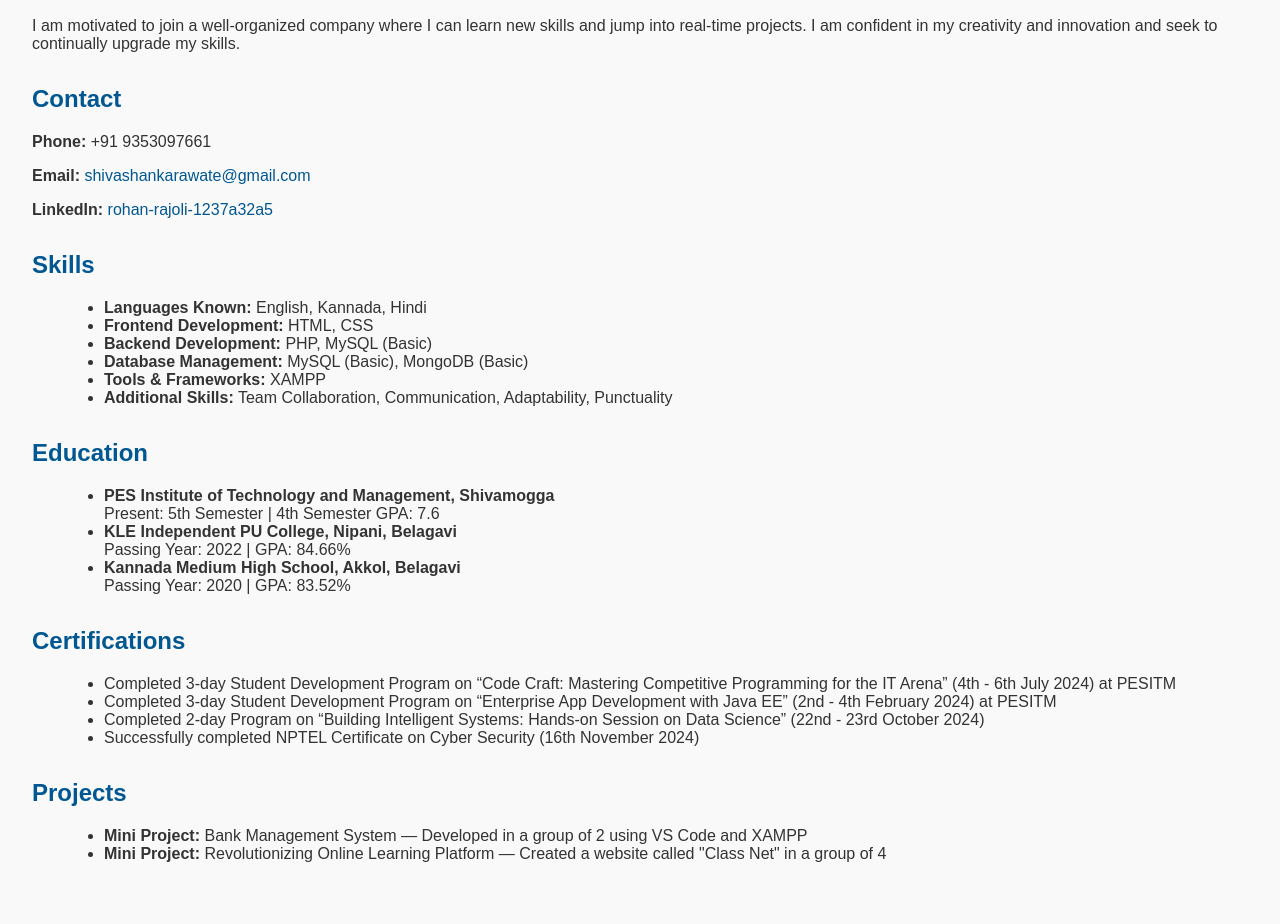
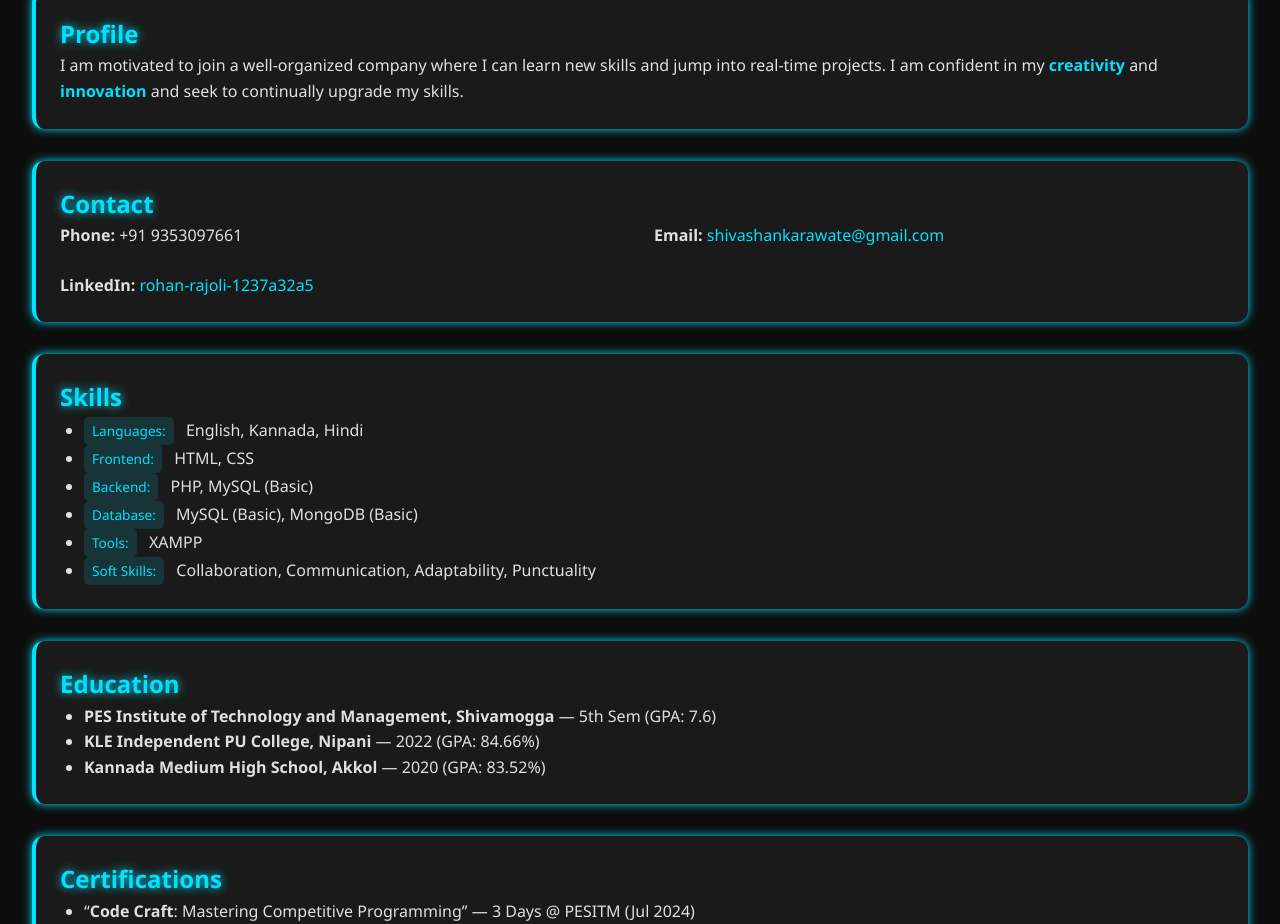
Before and after one commit to tush-byte/Resume, a plain HTML site: page index.html in a window 1280 px wide. Shown: the part 121-1045 px from the top of the page. Before the commit the page ends 1016 px from the top, so only its background shows below. Drawn offline with Linux system fonts and the light colour scheme.

Commit message:
Update index.html

```diff
--- a/index.html
+++ b/index.html
@@ -3,27 +3,92 @@
 <head>
   <meta charset="UTF-8" />
   <meta name="viewport" content="width=device-width, initial-scale=1.0"/>
-  <title>Resume - Shivshankar Awate</title>
+  <title>Shivshankar Awate - Resume</title>
   <style>
+    :root {
+      --bg-color: #0d0d0d;
+      --accent-color: #00e0ff;
+      --text-color: #e0e0e0;
+      --card-bg: #1a1a1a;
+      --border-glow: 0 0 10px var(--accent-color);
+    }
+
+    * {
+      box-sizing: border-box;
+      margin: 0;
+      padding: 0;
+    }
+
     body {
-      font-family: Arial, sans-serif;
-      margin: 2rem;
-      background-color: #f9f9f9;
-      color: #333;
+      font-family: 'Segoe UI', Tahoma, Geneva, Verdana, sans-serif;
+      background-color: var(--bg-color);
+      color: var(--text-color);
+      padding: 2rem;
+      line-height: 1.6;
     }
+
     h1, h2 {
-      color: #005792;
+      color: var(--accent-color);
+      text-shadow: 0 0 10px var(--accent-color);
     }
+
+    h1 {
+      font-size: 2.5rem;
+      margin-bottom: 1rem;
+    }
+
     section {
+      background-color: var(--card-bg);
+      padding: 1.5rem;
       margin-bottom: 2rem;
+      border-left: 4px solid var(--accent-color);
+      border-radius: 12px;
+      box-shadow: var(--border-glow);
+      transition: transform 0.3s ease;
     }
-    .contact a {
-      color: #005792;
+
+    section:hover {
+      transform: translateY(-5px);
+    }
+
+    a {
+      color: var(--accent-color);
       text-decoration: none;
     }
+
+    a:hover {
+      text-decoration: underline;
+    }
+
     ul {
-      list-style: disc;
-      margin-left: 2rem;
+      padding-left: 1.5rem;
+    }
+
+    .grid {
+      display: grid;
+      grid-template-columns: 1fr 1fr;
+      gap: 1.5rem;
+    }
+
+    @media (max-width: 768px) {
+      .grid {
+        grid-template-columns: 1fr;
+      }
+    }
+
+    .tag {
+      background-color: #00e0ff22;
+      color: var(--accent-color);
+      padding: 0.2rem 0.5rem;
+      border-radius: 5px;
+      margin-right: 0.5rem;
+      display: inline-block;
+      font-size: 0.85rem;
+    }
+
+    .highlight {
+      font-weight: bold;
+      color: var(--accent-color);
     }
   </style>
 </head>
@@ -31,57 +96,56 @@
 
   <h1>Shivshankar Awate</h1>
 
-  <section class="profile">
+  <section>
     <h2>Profile</h2>
-    <p>I am motivated to join a well-organized company where I can learn new skills and jump into real-time projects. I am confident in my creativity and innovation and seek to continually upgrade my skills.</p>
+    <p>I am motivated to join a well-organized company where I can learn new skills and jump into real-time projects. I am confident in my <span class="highlight">creativity</span> and <span class="highlight">innovation</span> and seek to continually upgrade my skills.</p>
   </section>
 
-  <section class="contact">
+  <section>
     <h2>Contact</h2>
-    <p><strong>Phone:</strong> +91 9353097661</p>
-    <p><strong>Email:</strong> <a href="mailto:shivashankarawate@gmail.com">shivashankarawate@gmail.com</a></p>
-    <p><strong>LinkedIn:</strong> <a href="https://www.linkedin.com/in/rohan-rajoli-1237a32a5" target="_blank">rohan-rajoli-1237a32a5</a></p>
+    <div class="grid">
+      <div><strong>Phone:</strong> +91 9353097661</div>
+      <div><strong>Email:</strong> <a href="mailto:shivashankarawate@gmail.com">shivashankarawate@gmail.com</a></div>
+      <div><strong>LinkedIn:</strong> <a href="https://www.linkedin.com/in/rohan-rajoli-1237a32a5" target="_blank">rohan-rajoli-1237a32a5</a></div>
+    </div>
   </section>
 
-  <section class="skills">
+  <section>
     <h2>Skills</h2>
     <ul>
-      <li><strong>Languages Known:</strong> English, Kannada, Hindi</li>
-      <li><strong>Frontend Development:</strong> HTML, CSS</li>
-      <li><strong>Backend Development:</strong> PHP, MySQL (Basic)</li>
-      <li><strong>Database Management:</strong> MySQL (Basic), MongoDB (Basic)</li>
-      <li><strong>Tools & Frameworks:</strong> XAMPP</li>
-      <li><strong>Additional Skills:</strong> Team Collaboration, Communication, Adaptability, Punctuality</li>
+      <li><span class="tag">Languages:</span> English, Kannada, Hindi</li>
+      <li><span class="tag">Frontend:</span> HTML, CSS</li>
+      <li><span class="tag">Backend:</span> PHP, MySQL (Basic)</li>
+      <li><span class="tag">Database:</span> MySQL (Basic), MongoDB (Basic)</li>
+      <li><span class="tag">Tools:</span> XAMPP</li>
+      <li><span class="tag">Soft Skills:</span> Collaboration, Communication, Adaptability, Punctuality</li>
     </ul>
   </section>
 
-  <section class="education">
+  <section>
     <h2>Education</h2>
     <ul>
-      <li><strong>PES Institute of Technology and Management, Shivamogga</strong><br/>
-          Present: 5th Semester | 4th Semester GPA: 7.6</li>
-      <li><strong>KLE Independent PU College, Nipani, Belagavi</strong><br/>
-          Passing Year: 2022 | GPA: 84.66%</li>
-      <li><strong>Kannada Medium High School, Akkol, Belagavi</strong><br/>
-          Passing Year: 2020 | GPA: 83.52%</li>
+      <li><strong>PES Institute of Technology and Management, Shivamogga</strong> — 5th Sem (GPA: 7.6)</li>
+      <li><strong>KLE Independent PU College, Nipani</strong> — 2022 (GPA: 84.66%)</li>
+      <li><strong>Kannada Medium High School, Akkol</strong> — 2020 (GPA: 83.52%)</li>
     </ul>
   </section>
 
-  <section class="certifications">
+  <section>
     <h2>Certifications</h2>
     <ul>
-      <li>Completed 3-day Student Development Program on “Code Craft: Mastering Competitive Programming for the IT Arena” (4th - 6th July 2024) at PESITM</li>
-      <li>Completed 3-day Student Development Program on “Enterprise App Development with Java EE” (2nd - 4th February 2024) at PESITM</li>
-      <li>Completed 2-day Program on “Building Intelligent Systems: Hands-on Session on Data Science” (22nd - 23rd October 2024)</li>
-      <li>Successfully completed NPTEL Certificate on Cyber Security (16th November 2024)</li>
+      <li>“<strong>Code Craft</strong>: Mastering Competitive Programming” — 3 Days @ PESITM (Jul 2024)</li>
+      <li>“<strong>Enterprise App Dev with Java EE</strong>” — 3 Days @ PESITM (Feb 2024)</li>
+      <li>“<strong>Data Science Hands-on</strong>” — 2 Days @ PESITM (Oct 2024)</li>
+      <li><strong>Cyber Security</strong> — NPTEL Certified (Nov 2024)</li>
     </ul>
   </section>
 
-  <section class="projects">
+  <section>
     <h2>Projects</h2>
     <ul>
-      <li><strong>Mini Project:</strong> Bank Management System — Developed in a group of 2 using VS Code and XAMPP</li>
-      <li><strong>Mini Project:</strong> Revolutionizing Online Learning Platform — Created a website called "Class Net" in a group of 4</li>
+      <li><strong>Bank Management System</strong> — Group of 2, developed with VS Code & XAMPP</li>
+      <li><strong>Class Net</strong> — Online Learning Platform built by a team of 4</li>
     </ul>
   </section>
 
```
